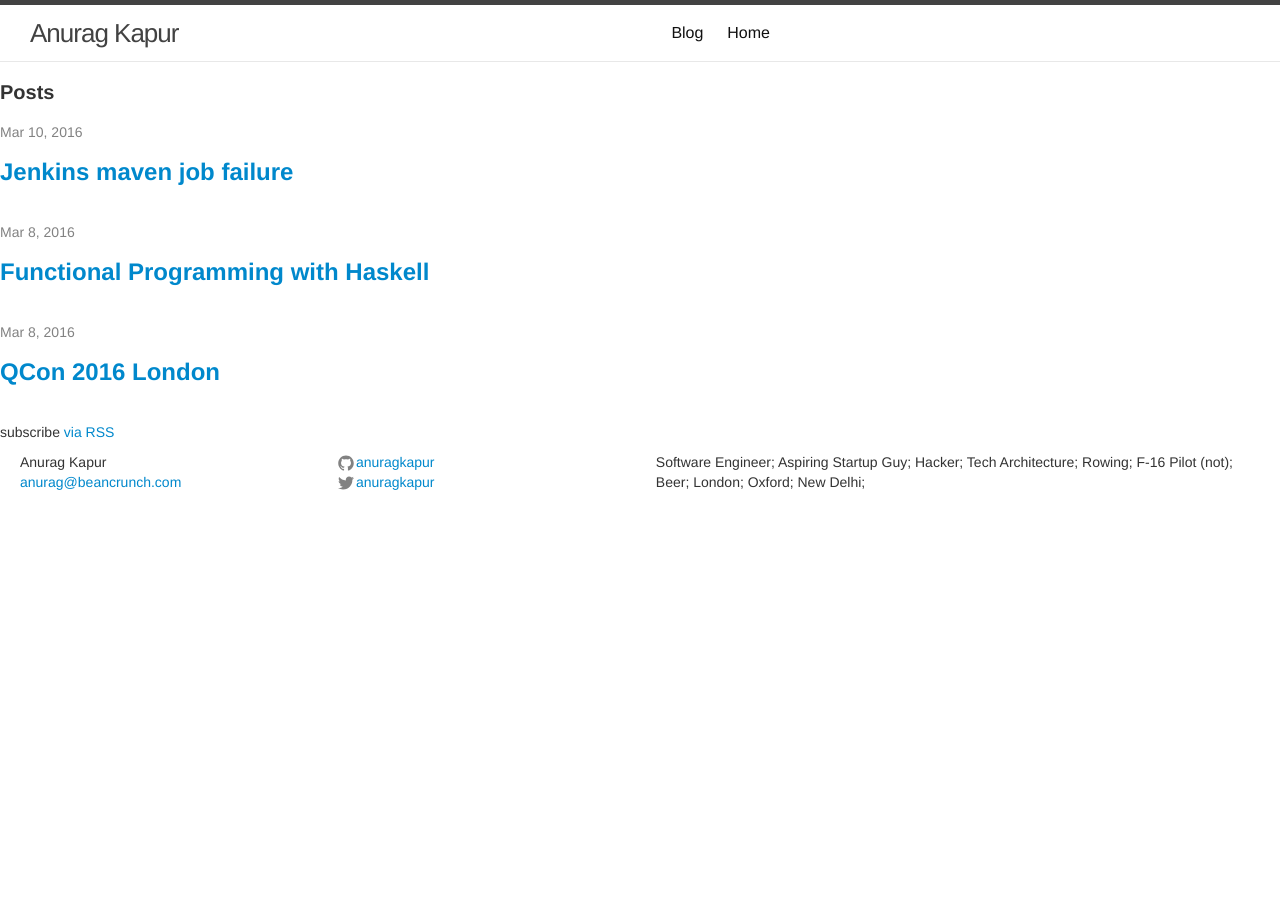
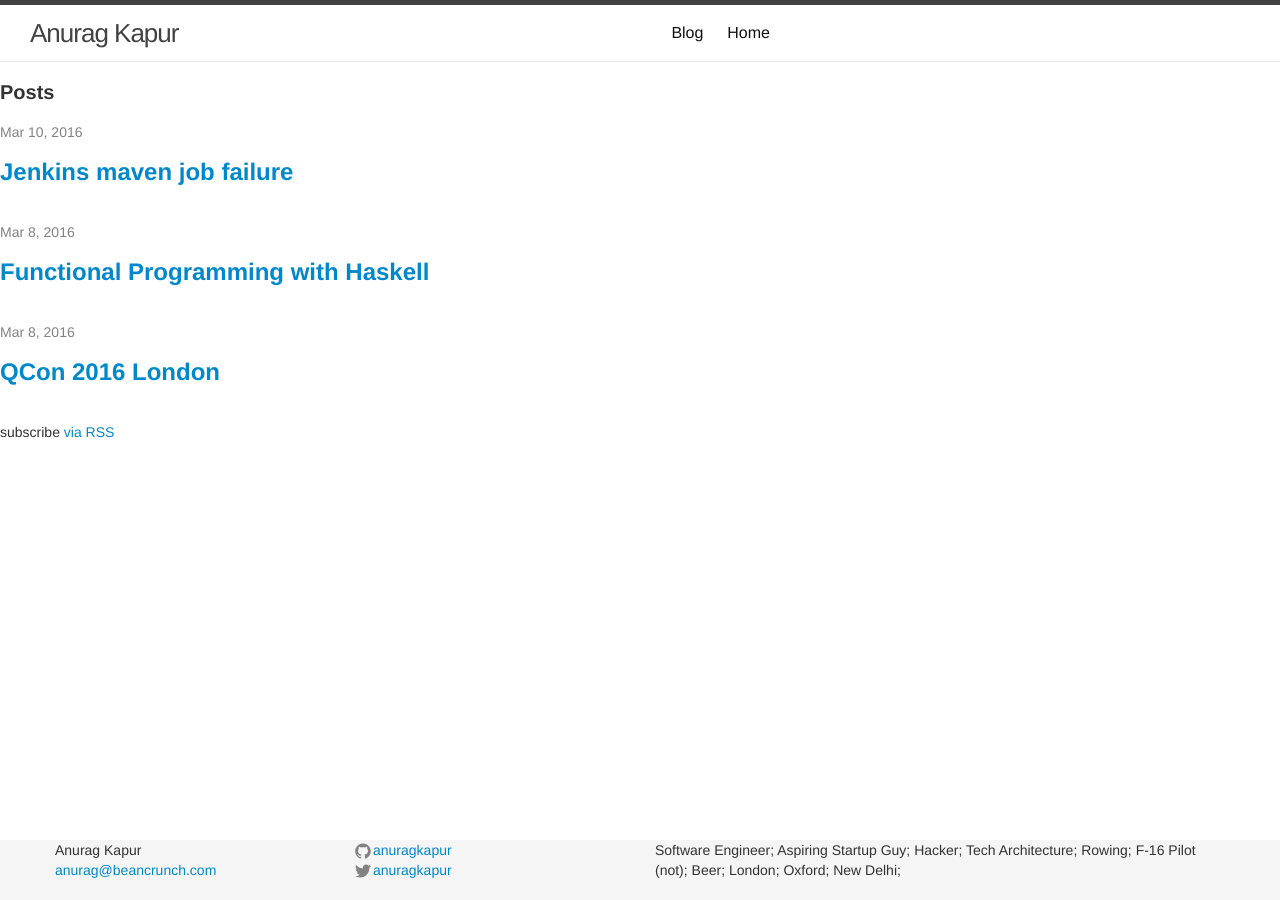
Before and after one commit to anuragkapur/anuragkapur.github.io, a Jekyll site: the page built from blog.html, in a window 1280 px wide. Built offline with Jekyll 4.4.1, drawn with Linux system fonts in a browser that asks for light colours.

Commit message:
Make the footer stick to the bottom of the page

```diff
--- a/_includes/footer.html
+++ b/_includes/footer.html
@@ -1,4 +1,5 @@
-<div class="container-fluid">
+<footer class="footer">
+  <div class="container">
     <div class="row-fluid">
 
       <div class="span3">
@@ -28,6 +29,7 @@
       </div>
     </div>
   </div>
+</footer>
 
 <!-- Placed at the end of the document so the pages load faster -->
 <script src="/js/jquery.js"></script>
--- a/css/home.css
+++ b/css/home.css
@@ -10,3 +10,22 @@
     float: left;
     margin: 10px;
 }
+
+/* Sticky footer styles
+-------------------------------------------------- */
+html {
+    position: relative;
+    min-height: 100%;
+}
+body {
+    /* Margin bottom by footer height */
+    margin-bottom: 60px;
+}
+.footer {
+    position: absolute;
+    bottom: 0;
+    width: 100%;
+    /* Set the fixed height of the footer here */
+    height: 60px;
+    background-color: #f5f5f5;
+}
```
Lines whose indentation alone changed are shown as unchanged.
